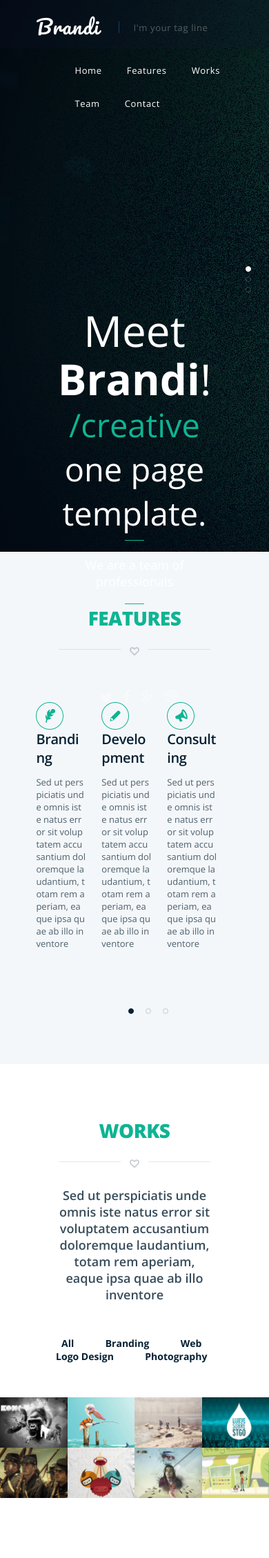
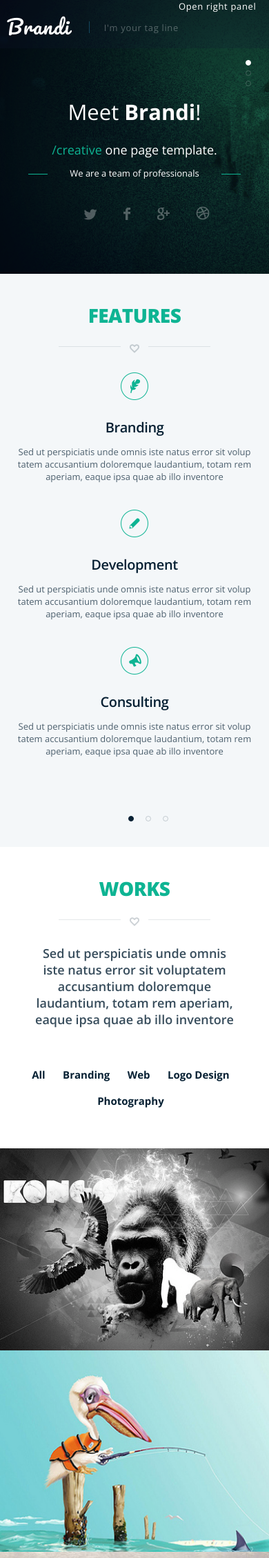
Before and after one commit to sameet360/webd221-assignment3, a PHP site: page / in a window 390 px wide. Shown: the top 2259 px of the page at 69% size. Run offline with PHP 8.4, Linux system fonts and the light colour scheme; some libraries are stand-ins or nearby versions.

Commit message:
rough media queries

```diff
--- a/index.php
+++ b/index.php
@@ -2,13 +2,18 @@
 <html lang="en">
 <head>
 	<meta charset="UTF-8">
-	<meta author="name" content="Anna S. & Sowjanya S.">
+	<meta name="author" content="Anna S. & Sowjanya S.">
+
 	<title>Brandi | Digital Agency</title>
+	<meta name="viewport" content="width=device-width, initial-scale=1.0">
+
 	<link href='http://fonts.googleapis.com/css?family=Pacifico' rel='stylesheet'>
 	<link href='http://fonts.googleapis.com/css?family=Open+Sans:300italic,400italic,600italic,700italic,800italic,400,300,600,700,800' rel='stylesheet'>
 	<link href="http://maxcdn.bootstrapcdn.com/font-awesome/4.2.0/css/font-awesome.min.css" rel="stylesheet">
+
 	<link rel="stylesheet" href='style/normalize.css'>
 	<link rel="stylesheet" href="style/main.css">
+	<link rel="stylesheet" href="style/media-queries.css">
 </head>
 <body>
 	<nav>
@@ -16,7 +21,8 @@
 			<a id="logo" href="#">Brandi</a>
 			<p><span id="divider"></span>I'm your tag line</p>
 
-			<ul id="menu">
+			<a id="right-panel-link" href="#right-panel">Open right panel</a>
+			<ul id="menu" class="panel">
 				<li><a href="#">Home</a></li>
 				<li><a href="#">Features</a></li>
 				<li><a href="#">Works</a></li>
@@ -24,6 +30,11 @@
 				<li><a href="#">Contact</a></li>
 			</ul>
 		</div><!-- /contain -->
+<!-- 		<div id="right-panel" class="panel">
+		    <h2>Right panel</h2>
+		    <p>Clicking outside this panel wont close it because <code>clickClose = false</code></p>
+		    <button id="close-panel-bt">Close</button>
+		</div> -->
 	</nav>
 
 	<?php include('header.php'); ?>
@@ -184,7 +195,7 @@
 				</a>
 			</div><!-- /team-column -->
 
-			<div class="team-column">
+			<div class="team-column even">
 				<a href="#">
 					<div class="team-photo">
 						<img src="images/team_image2.png" alt="Chystine Hineu's photo">
@@ -228,7 +239,7 @@
 				</a>
 			</div><!-- /team-column -->
 
-			<div class="team-column">
+			<div class="team-column even">
 				<a href="#">
 					<div class="team-photo">
 						<img src="images/team_image4.png" alt="Steve Flaulkin's photo">
@@ -311,9 +322,9 @@
 					ww.brandi.com</p>
 				</div><!-- /location -->
 
-				<div class="form">
+				<div id="form">
 					<h3>Say hello!</h3>
-					<form action="">
+					<form>
 						<input type="text" id="form-name" placeholder="Name">
 						<input type="text" id="form-email" placeholder="Email">
 						<input type="text" id="form-message" placeholder="Message">
@@ -337,5 +348,15 @@
 
 	<?php include('footer.php'); ?>
 
+<script src="http://ajax.googleapis.com/ajax/libs/jquery/1.10.2/jquery.min.js"></script>
+<script src="js/jquery.panelslider.min.js"></script>
+<script>
+    $('#right-panel-link').panelslider({side: 'right', clickClose: true, duration: 200 });
+
+    $('#close-panel-bt').click(function() {
+      $.panelslider.close();
+    });
+  </script>
+
 </body>
 </html>
--- a/style/main.css
+++ b/style/main.css
@@ -157,9 +158,9 @@ header h5 {
   height: 1px;
   margin-right: 16px;
   margin-left: 16px;
-  color: #0eb493;
   background-color: #0eb493;
   border: none;
+  vertical-align: middle;
 }
 .social-links {
   margin-top: 8.692em;
@@ -260,6 +261,7 @@ header h5 {
   list-style: none;
 }
 #categories a {
+  display: inline-block;
   padding: 9px 21px;
   font-size: 14px;
   font-weight: 700;
--- a/style/main.less
+++ b/style/main.less
@@ -107,6 +107,7 @@ nav {
 		&:hover {
 			padding-top: 28px;
 			border-top: 2px solid @cyan;
+			cursor: pointer;
 		}
 	}
 
@@ -186,9 +187,9 @@ header {
 	height: 1px;
 	margin-right: 16px;
 	margin-left: 16px;
-	color: @brand-color;
 	background-color: @brand-color;
 	border: none;
+	vertical-align: middle;
 }
 
 .social-links {
@@ -305,6 +306,7 @@ header {
 	list-style: none;
 
 	a {
+		display: inline-block;
 		padding: 9px 21px;
 		font-size: @font-size-base + 1;
 		font-weight: 700;
@@ -434,7 +436,7 @@ header {
 	position: relative;
 	display: block;
 	float: left;
-	width: 100%%;
+	width: 100%;
 
 	&:hover > .team-hover {
 		.opacity();
@@ -553,7 +555,7 @@ header {
 	}
 }
 
-.form {
+#form {
 	float: left;
 	width: 68.37%;
 	padding-right: 30px;
@@ -686,7 +688,8 @@ footer {
 	input[type="email"] {
 		width: 100%;
 		padding: 9px;
-		background: none;
+		background: url(../images/arrow.png) no-repeat;
+		background-position: 95% 50%;
 		border: 2px solid @white;
 		outline: none;
 		-o-border-radius: 4px;
@@ -719,6 +722,10 @@ footer {
 
 	a {
 		color: @white;
+
+		&:hover {
+			color: @dark;
+		}
 	}
 
 }
--- /dev/null
+++ b/style/media-queries.css
@@ -0,0 +1,218 @@
+@media (max-width: 1280px) {
+  #work-gallery li a {
+    padding: 10%;
+  }
+  #team .subheading {
+    margin-bottom: 2.5em;
+  }
+  .team-column {
+    width: 48.7%;
+    margin: 1em 0;
+  }
+  .even {
+    margin-left: 2.6%;
+  }
+  .footer-description,
+  .footer-subscription,
+  .footer-links,
+  .footer-rights {
+    width: 50%;
+  }
+  .footer-rights {
+    padding-top: 6em;
+  }
+}
+@media (max-width: 1000px) {
+  .contain {
+    width: 95%;
+  }
+  header {
+    height: 43.538em;
+    padding-top: 11.154em;
+  }
+  header h1 {
+    font-size: 56px;
+  }
+  header h2 {
+    font-size: 41px;
+  }
+  #features,
+  #works,
+  #team,
+  #facts,
+  #contact,
+  footer {
+    padding: 1em 0;
+  }
+  #features img {
+    margin-right: 0;
+  }
+  .feature-column span {
+    width: 100%;
+    display: block;
+    margin-bottom: 2em;
+    text-align: center;
+  }
+  .feature-column article {
+    width: 91.6%;
+  }
+  .feature-column article h4 {
+    text-align: center;
+  }
+  #work-gallery li {
+    width: 33.333%;
+  }
+}
+@media (max-width: 768px) {
+  nav #menu {
+    display: none;
+    width: 220px;
+    padding: 20px;
+    background-color: #333;
+    color: #fff;
+    position: fixed;
+    right: 0;
+    height: 100vh;
+    z-index: 500;
+  }
+  nav #menu li {
+    display: block;
+  }
+  nav #menu li:hover {
+    border: none;
+    padding-top: 30px;
+  }
+  #work-gallery li {
+    width: 50%;
+  }
+  #facts {
+    height: 30.154em;
+  }
+  #facts h2 {
+    font-size: 3em;
+  }
+  #facts h5 {
+    font-size: 0.95em;
+  }
+  #contact-header {
+    margin: 3em 0;
+  }
+  #location {
+    width: 100%;
+    text-align: center;
+    padding-right: 0;
+    margin-bottom: 1em;
+  }
+  #location h4 {
+    text-align: center;
+  }
+  #form {
+    width: 94.02%;
+  }
+}
+@media (max-width: 650px) {
+  header {
+    height: 30.538em;
+    padding-top: 5.154em;
+  }
+  header h1 {
+    font-size: 38px;
+    margin-bottom: 0.3em;
+  }
+  header h2 {
+    font-size: 26px;
+  }
+  header h4 {
+    font-size: 14px;
+  }
+  header .social-links {
+    margin-top: 2em;
+  }
+  .feature-column {
+    width: 100%;
+    margin-top: 2em;
+    text-align: center;
+  }
+  #form {
+    width: 100%;
+    padding-right: 0;
+  }
+  #soc-links {
+    width: 100%;
+    margin-top: 3em;
+  }
+  #soc-links a {
+    float: left;
+    margin-right: 3em;
+  }
+  #soc-links img {
+    margin: 0;
+  }
+  .footer-description,
+  .footer-subscription,
+  .footer-links,
+  .footer-rights {
+    width: 100%;
+  }
+  .footer-subscription h6,
+  .footer-links h6 {
+    font-size: 23px;
+    text-align: center;
+    margin: 1em 0;
+  }
+  .footer-links ul {
+    width: 50%;
+    line-height: 45px;
+    text-align: center;
+  }
+  .footer-rights {
+    padding-top: 2em;
+    text-align: center;
+  }
+  .footer-rights #copyright {
+    margin-top: 1em;
+  }
+  footer {
+    font-size: 16px;
+  }
+}
+@media (max-width: 486px) {
+  header {
+    height: 30.538em;
+    padding-top: 5.154em;
+  }
+  header h1 {
+    font-size: 31px;
+    margin-bottom: 0.8em;
+  }
+  header h2 {
+    font-size: 18px;
+  }
+  header h5 {
+    font-size: 13px;
+  }
+  header .social-links {
+    margin-top: 2em;
+  }
+  header .social-links img {
+    margin-left: 35px;
+  }
+  #categories a {
+    padding: 9px 11px;
+    font-size: 15px;
+  }
+  #work-gallery li {
+    width: 100%;
+  }
+  .team-column {
+    width: 100%;
+    margin: 0;
+  }
+  #facts {
+    height: 48em;
+  }
+  .facts-column {
+    margin-top: 3em;
+    width: 50%;
+  }
+}
--- a/style/media-queries.less
+++ b/style/media-queries.less
@@ -0,0 +1,302 @@
+// ------------- import less files -------------
+
+@import "variables.less";
+@import "mixins.less";
+
+// ------------- import less files -------------
+
+@media (max-width: 1280px) {
+
+	// ------------- work -------------
+
+	#work-gallery li a {
+		padding: 10%;
+	}
+
+	// ------------- team -------------
+
+	#team .subheading {
+		margin-bottom: 2.5em;
+	}
+
+	.team-column {
+		width: 48.7%;
+		margin: 1em 0;
+	}
+
+	.even {
+			margin-left: 2.6%;
+	}
+
+	// ------------- footer -------------
+
+	.footer-description,
+	.footer-subscription,
+	.footer-links,
+	.footer-rights {
+		width: 50%;
+	}
+
+	.footer-rights {
+		padding-top: 6em;
+	}
+}
+
+@media (max-width: 1000px) {
+	.contain {
+		width: 95%;
+	}
+
+	header {
+		height: 43.538em;
+		padding-top: 11.154em;
+
+		h1 {
+			font-size: 56px;
+		}
+
+		h2 {
+			font-size: 41px;
+		}
+	}
+
+	#features,
+	#works,
+	#team,
+	#facts,
+	#contact,
+	footer {
+		padding: 1em 0;
+	}
+
+	#features img {
+		margin-right: 0;
+	}
+
+	.feature-column span {
+		width: 100%;
+		display: block;
+		margin-bottom: 2em;
+		text-align: center;
+	}
+
+	.feature-column article {
+		width: 91.6%;
+
+		h4 {
+			text-align: center;
+		}
+	}
+
+	#work-gallery li {
+		width: 33.333%;
+	}
+}
+
+
+@media (max-width: 768px) {
+
+	nav #menu {
+		display: none;
+		width: 220px;
+		padding: 20px;
+
+		background-color: #333;
+		color: #fff;
+		position: fixed;
+		right: 0;
+		height: 100vh;
+		z-index: 500;
+
+		li {
+			display: block;
+
+			&:hover {
+				border: none;
+				padding-top: 30px;
+			}
+		}
+
+	}
+
+	#work-gallery li {
+		width: 50%;
+	}
+
+	#facts {
+		height: 30.154em;
+
+		h2 {
+			font-size: 3em;
+		}
+
+		h5 {
+			font-size: 0.95em;
+		}
+	}
+
+	#contact-header {
+		margin: 3em 0;
+	}
+
+	#location {
+		width: 100%;
+		text-align: center;
+		padding-right: 0;
+		margin-bottom: 1em;
+
+		h4 {
+			text-align: center;
+		}
+	}
+
+	#form {
+		width: 94.02%;
+	}
+}
+
+@media (max-width: 650px) {
+
+	header {
+		height: 30.538em;
+		padding-top: 5.154em;
+
+		h1 {
+			font-size: 38px;
+			margin-bottom: 0.3em;
+		}
+
+		h2 {
+			font-size: 26px;
+		}
+
+		h4 {
+			font-size: 14px;
+		}
+
+		.social-links {
+			margin-top: 2em;
+		}
+	}
+
+	.feature-column {
+		width: 100%;
+		margin-top: 2em;
+		text-align: center;
+	}
+
+	#form {
+		width: 100%;
+		padding-right: 0;
+	}
+
+	#soc-links {
+		width: 100%;
+		margin-top: 3em;
+
+		a {
+			float: left;
+			margin-right: 3em;
+
+		}
+
+		img {
+			margin: 0;
+		}
+
+	}
+
+	.footer-description,
+	.footer-subscription,
+	.footer-links,
+	.footer-rights {
+		width: 100%;
+	}
+
+	.footer-subscription h6,
+	.footer-links h6 {
+		font-size: 23px;
+		text-align: center;
+		margin: 1em 0;
+
+	}
+
+	.footer-links {
+
+		ul {
+			width: 50%;
+			line-height: 45px;
+			text-align: center;
+		}
+	}
+
+	.footer-rights {
+		padding-top: 2em;
+		text-align: center;
+
+		#copyright {
+		margin-top: 1em;
+		}
+	}
+
+
+
+	footer {
+		font-size: 16px;
+	}
+
+}
+
+@media (max-width: 486px) {
+
+	header {
+		height: 30.538em;
+		padding-top: 5.154em;
+
+		h1 {
+			font-size: 31px;
+			margin-bottom: 0.8em;
+		}
+
+		h2 {
+			font-size: 18px;
+		}
+
+		h5 {
+			font-size: 13px;
+		}
+
+		.social-links {
+			margin-top: 2em;
+
+			img {
+				margin-left: 35px;
+			}
+		}
+	}
+
+	#categories a {
+		padding: 9px 11px;
+		font-size: 15px;
+	}
+
+	#work-gallery li {
+		width: 100%;
+	}
+
+	.team-column {
+		width: 100%;
+		margin: 0;
+	}
+
+	#facts {
+		height: 48em;
+	}
+
+	.facts-column {
+		margin-top: 3em;
+		width: 50%;
+	}
+
+
+}
--- a/style/variables.less
+++ b/style/variables.less
@@ -6,7 +6,7 @@
 
 // Variables
 //
-// ================= Colors =================
+// ------------- Colors -------------
 
 @white: 						#fff;
 @black: 						#000;
@@ -29,7 +29,7 @@
 @bar-color:  					@midnight-blue;
 
 
-// ================= Typography =================
+// ------------- Typography-------------
 
 @logo-font: 					"Pacifico";
 @sans-serif: 					"Open Sans", "Arial","Helvetica Neue", Helvetica , sans-serif;
```
Also changed, not shown: other parts of style/main.css (+18 -13 lines), js/jquery.panelslider.min.js (added, +1 -0 lines), style/mixins.less (+6 -4 lines), images/arrow.png (added).
